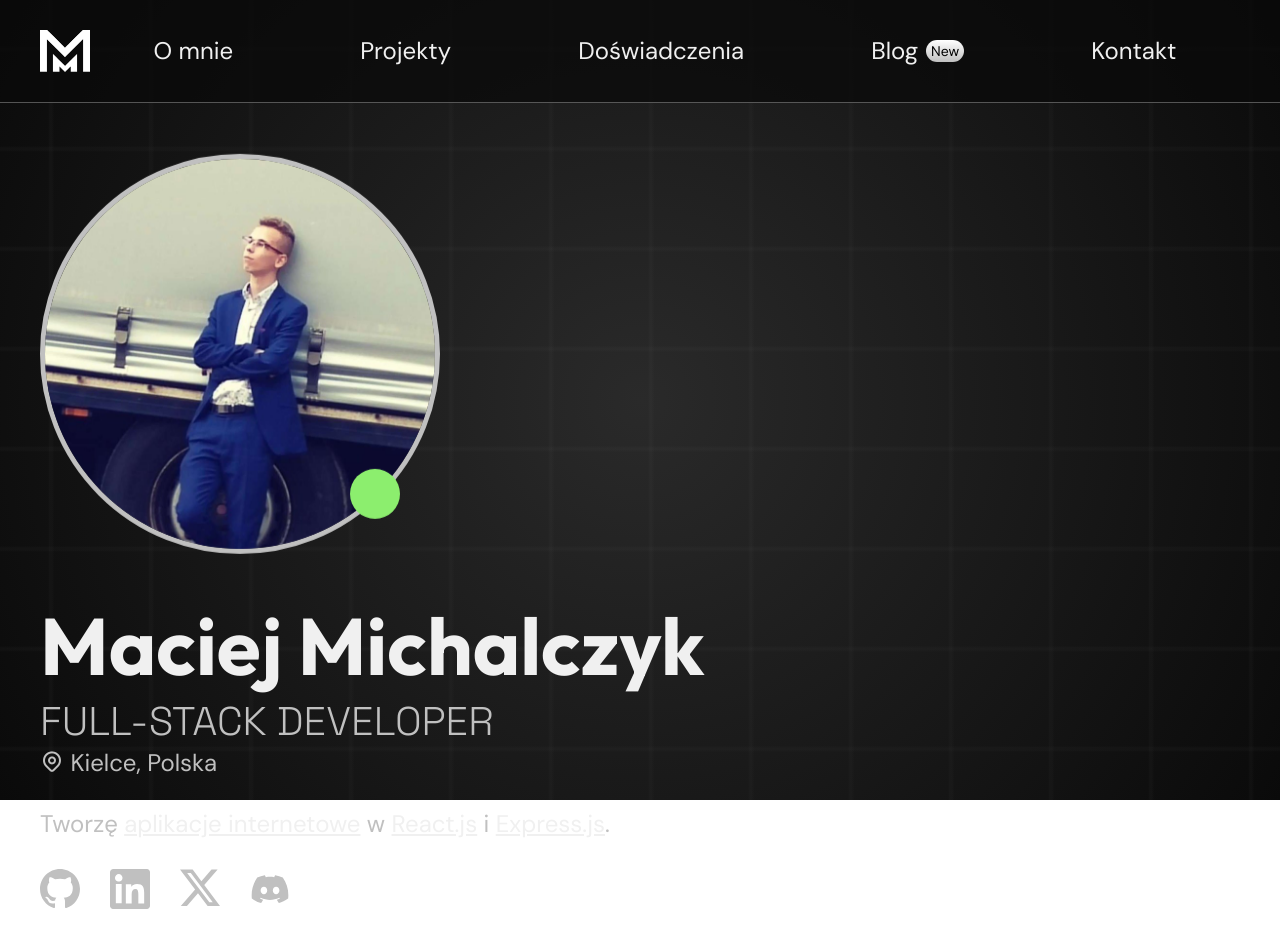
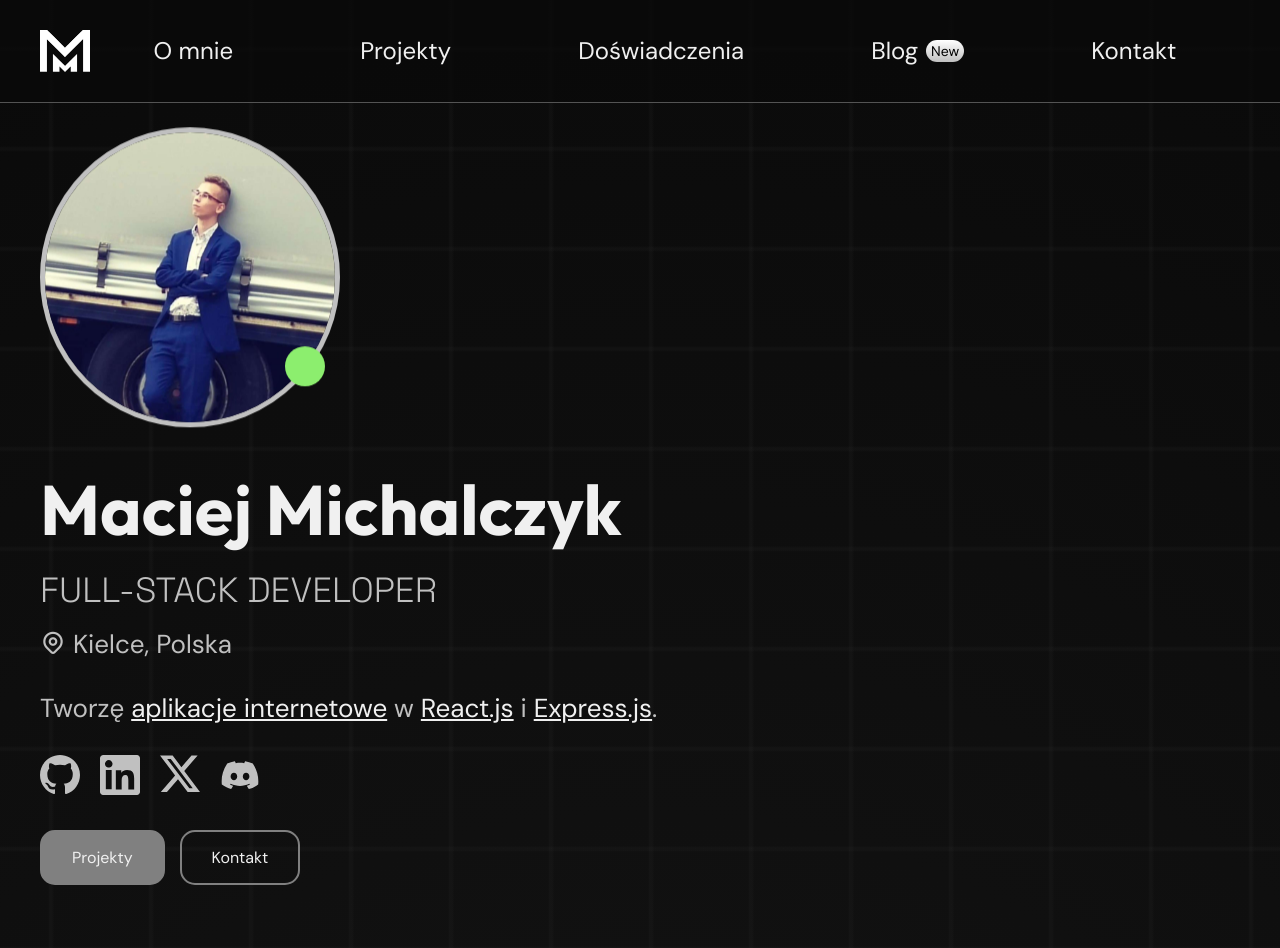
Before and after one commit to MaciejMi/portfolio, a React (Vite) app: page / in a window 1280 px wide. Shown: the top 948 px of the page. Built offline with nearby package versions, Linux system fonts and the light colour scheme.

Commit message:
finish header

```diff
--- a/src/assets/components.scss
+++ b/src/assets/components.scss
@@ -14,7 +14,7 @@
 // PROFILE CIRCLE
 
 .profile_circle {
-	width: 200px;
+	width: 150px;
 	position: relative;
 
 	animation: moving 5s infinite;
@@ -55,6 +55,29 @@
 	}
 }
 
+// BUTTON
+
+.button {
+	text-decoration: none;
+	color: c.$textColor;
+	background-color: c.$offline;
+	padding: 10px 20px;
+	border-radius: 15px;
+	border: 2px solid c.$offline;
+
+	transition: background-color 0.3s;
+	&:hover {
+		background: none;
+	}
+
+	&--outline {
+		background: none;
+		&:hover {
+			background-color: c.$offline;
+		}
+	}
+}
+
 // RWD
 
 @media (min-width: 576px) {
@@ -63,7 +86,7 @@
 	}
 
 	.profile_circle {
-		width: 300px;
+		width: 200px;
 	}
 }
 
@@ -73,12 +96,18 @@
 	}
 
 	.profile_circle {
-		width: 400px;
+		width: 250px;
 
 		.status {
-			width: 50px;
-			height: 50px;
+			width: 40px;
+			height: 40px;
+			bottom: 15%;
+			right: 2%;
 		}
+	}
+
+	.button {
+		padding: 15px 30px;
 	}
 }
 
@@ -86,4 +115,12 @@
 	.badge {
 		font-size: 1.4rem;
 	}
+
+	.profile_circle {
+		width: 300px;
+
+		.status {
+			right: 5%;
+		}
+	}
 }
--- a/src/assets/header.scss
+++ b/src/assets/header.scss
@@ -1,7 +1,7 @@
 @use './_colors' as c;
 
 .header {
-	padding: 150px 40px;
+	padding: 120px 40px;
 	.wrapper {
 		display: flex;
 		flex-direction: column;
@@ -12,16 +12,22 @@
 		display: flex;
 		flex-direction: column;
 		gap: 30px;
+
+		.top {
+			display: flex;
+			flex-direction: column;
+			gap: 15px;
+		}
 	}
 
 	h1 {
 		font-family: 'Outfit', sans-serif;
-		font-size: 8rem;
+		font-size: 4rem;
 	}
 
 	h2 {
 		font-family: 'Space Grotesk', sans-serif;
-		font-size: 4rem;
+		font-size: 2.8rem;
 		text-transform: uppercase;
 		color: c.$accent-color;
 		font-weight: 300;
@@ -29,12 +35,12 @@
 
 	&__location {
 		color: c.$accent-color;
-		font-size: 2.4rem;
+		font-size: 2rem;
 	}
 
 	&__description {
 		color: c.$accent-color;
-		font-size: 2.4rem;
+		font-size: 2rem;
 		span {
 			color: c.$textColor;
 			text-decoration: underline;
@@ -43,9 +49,9 @@
 
 	&__social-media {
 		display: flex;
-		gap: 30px;
+		gap: 20px;
 		img {
-			width: 40px;
+			width: 30px;
 		}
 		a {
 			transition: transform 0.3;
@@ -55,4 +61,65 @@
 			transform: scale(1.1);
 		}
 	}
+
+	&__buttons {
+		display: flex;
+		gap: 15px;
+	}
 }
+
+@media (min-width: 576px) {
+	.header {
+		h1 {
+			font-size: 5rem;
+		}
+
+		h2 {
+			font-size: 2.8rem;
+		}
+
+		&__location {
+			font-size: 2.2rem;
+		}
+
+		&__description {
+			font-size: 2.2rem;
+		}
+	}
+}
+@media (min-width: 768px) {
+	.header {
+		h1 {
+			font-size: 6rem;
+		}
+
+		h2 {
+			font-size: 3rem;
+		}
+
+		&__location {
+			font-size: 2.6rem;
+		}
+
+		&__description {
+			font-size: 2.6rem;
+		}
+
+		&__social-media {
+			img {
+				width: 40px;
+			}
+		}
+	}
+}
+@media (min-width: 992px) {
+	.header {
+		h1 {
+			font-size: 7rem;
+		}
+
+		h2 {
+			font-size: 3.5rem;
+		}
+	}
+}
--- a/src/assets/main.scss
+++ b/src/assets/main.scss
@@ -16,6 +16,7 @@ body {
 	font-family: 'DM Sans', sans-serif;
 	font-size: 1.6rem;
 	color: c.$textColor;
+	height: 400vh;
 }
 
 .wrapper {
@@ -24,7 +25,7 @@ body {
 }
 .container {
 	width: 100%;
-	height: 100vh;
+	height: 100%;
 	--color: rgba(160, 160, 160, 0.03); /* mniej widoczna kratka */
 	background-color: #191a1a;
 	background-image: linear-gradient(
@@ -51,7 +52,7 @@ body {
 			transparent 77%,
 			transparent
 		),
-		radial-gradient(circle, #2a2a2a 0%, #0a0a0a 100%);
+		radial-gradient(circle, #151515 0%, #0a0a0a 100%);
 	background-size: 200px 200px, 200px 200px, 100% 100%;
 	background-position: 0 0, 0 0, center;
 	background-repeat: repeat, repeat, no-repeat;
--- a/src/components/Header.jsx
+++ b/src/components/Header.jsx
@@ -6,6 +6,7 @@ import githubIcon from '../assets/imgs/github.svg'
 import linkedinIcon from '../assets/imgs/linkedin.svg'
 import discordIcon from '../assets/imgs/discord.svg'
 import xIcon from '../assets/imgs/x.svg'
+import Button from './addons/Button'
 
 const Header = () => {
 	return (
@@ -17,7 +18,7 @@ const Header = () => {
 					isOnline={true}
 				/>
 				<div className="header__content">
-					<div>
+					<div class="top">
 						<h1>Maciej Michalczyk</h1>
 						<h2>Full-Stack Developer</h2>
 						<p className="header__location">
@@ -34,12 +35,16 @@ const Header = () => {
 						<a href="https://www.linkedin.com/in/maciej-michalczyk/" target="_blank">
 							<img src={linkedinIcon} alt="Linkedin icon" />
 						</a>
-						<a href="https://discord.gg/F8WhdJ8abj" target="_blank">
+						<a href="https://x.com/maciej_dev" target="_blank">
 							<img src={xIcon} alt="X icon" />
 						</a>
 						<a href="https://discord.gg/F8WhdJ8abj" target="_blank">
 							<img src={discordIcon} alt="Discord icon" />
 						</a>
+					</div>
+					<div className="header__buttons">
+						<Button text="Projekty" />
+						<Button text="Kontakt" isOutline={true} />
 					</div>
 				</div>
 			</div>
--- /dev/null
+++ b/src/components/addons/Button.jsx
@@ -0,0 +1,9 @@
+const Button = ({ text, isOutline }) => {
+	return (
+		<a href="" className={isOutline ? 'button button--outline' : 'button'}>
+			{text}
+		</a>
+	)
+}
+
+export default Button
```
